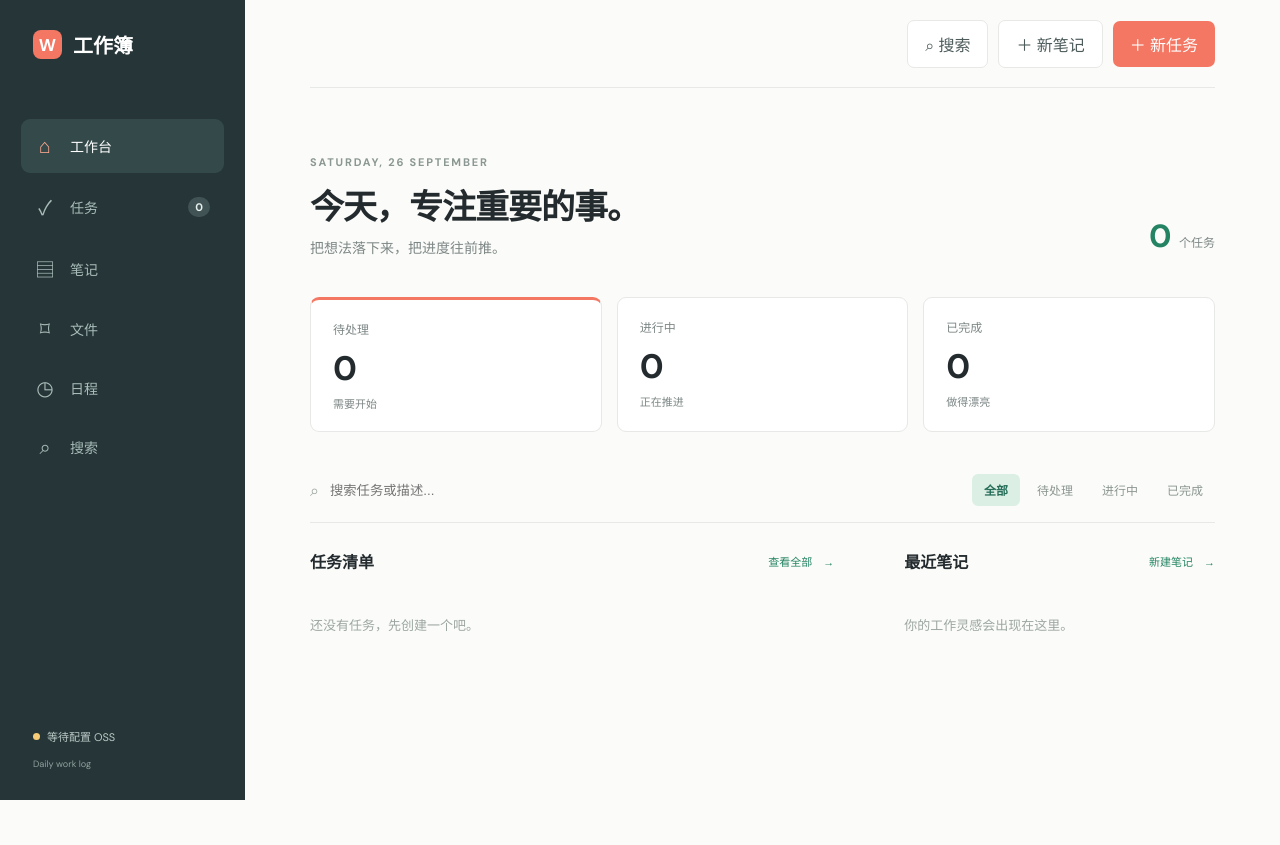
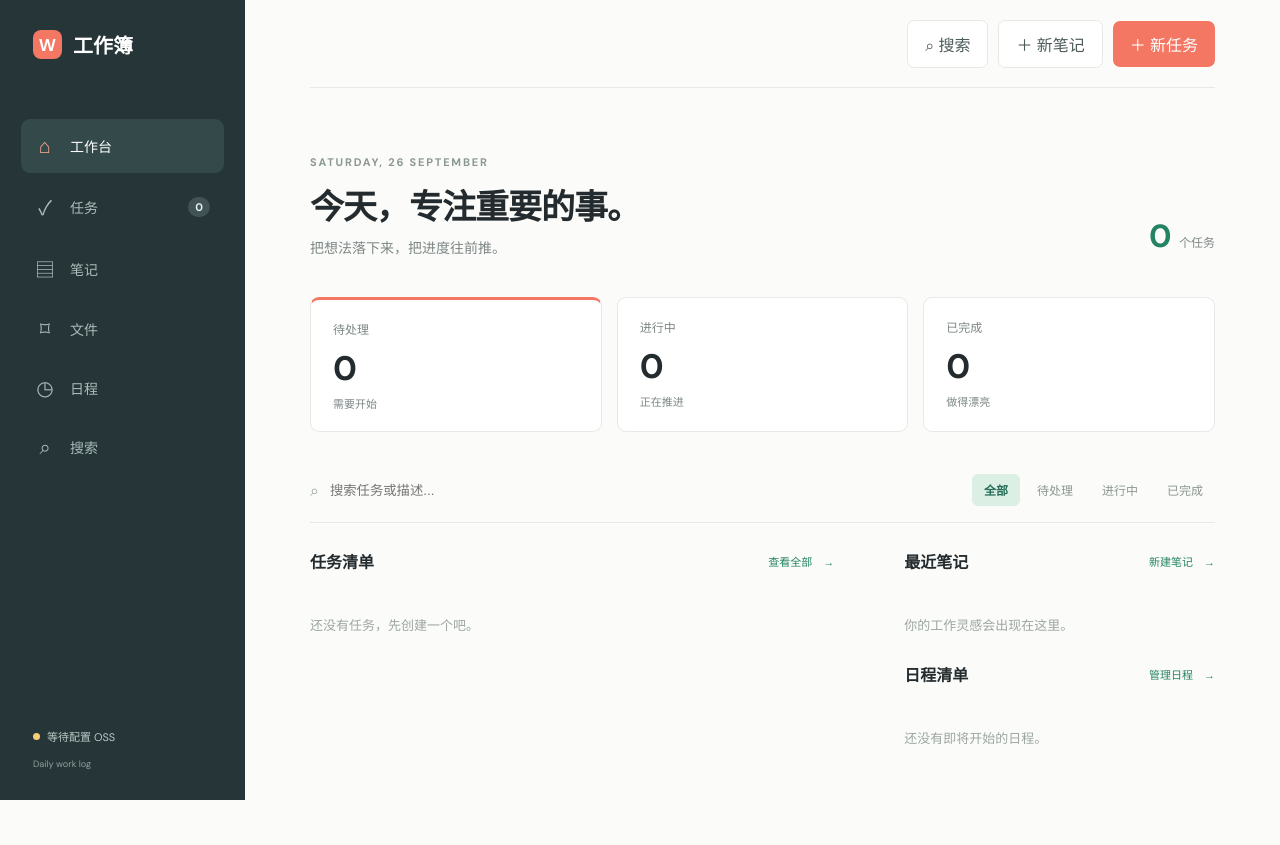
Before and after one commit to linchuzlib2/worklog, a Flask app: page / in a window 1280 px wide. Before the commit the page ends 800 px from the top, so only its background shows below. Run offline with Flask 3, Linux system fonts and the light colour scheme; some libraries are stand-ins or nearby versions.

Commit message:
Show upcoming schedules on dashboard

```diff
--- a/app.py
+++ b/app.py
@@ -231,7 +231,8 @@ def index():
         task_query = task_query.filter(or_(Task.title.ilike(f"%{query}%"), Task.description.ilike(f"%{query}%")))
     tasks = task_query.order_by(Task.created_at.desc()).all()
     notes = Note.query.order_by(Note.updated_at.desc()).limit(8).all()
-    return render_template("index.html", tasks=tasks, notes=notes, current_status=status, query=query)
+    upcoming_schedules = Schedule.query.filter(Schedule.start_at >= datetime.now()).order_by(Schedule.start_at).limit(6).all()
+    return render_template("index.html", tasks=tasks, notes=notes, upcoming_schedules=upcoming_schedules, current_status=status, query=query)
 
 
 @app.route("/schedule", methods=["GET", "POST"])
--- a/templates/index.html
+++ b/templates/index.html
@@ -4,5 +4,5 @@
 <section class="stats"><div class="stat-card accent"><span>待处理</span><strong>{{ tasks|selectattr('status', 'equalto', 'todo')|list|length }}</strong><small>需要开始</small></div><div class="stat-card"><span>进行中</span><strong>{{ tasks|selectattr('status', 'equalto', 'doing')|list|length }}</strong><small>正在推进</small></div><div class="stat-card"><span>已完成</span><strong>{{ tasks|selectattr('status', 'equalto', 'done')|list|length }}</strong><small>做得漂亮</small></div></section>
 <section class="toolbar"><form class="search" method="get"><span>⌕</span><input name="q" value="{{ query }}" placeholder="搜索任务或描述..."></form><div class="filter-pills"><a class="pill {% if not current_status %}selected{% endif %}" href="{{ url_for('index') }}">全部</a><a class="pill {% if current_status == 'todo' %}selected{% endif %}" href="{{ url_for('index', status='todo') }}">待处理</a><a class="pill {% if current_status == 'doing' %}selected{% endif %}" href="{{ url_for('index', status='doing') }}">进行中</a><a class="pill {% if current_status == 'done' %}selected{% endif %}" href="{{ url_for('index', status='done') }}">已完成</a></div></section>
 <div class="content-grid"><section><div class="section-title"><h2>任务清单</h2><a href="{{ url_for('new_task') }}">查看全部　→</a></div><div class="task-list">{% for task in tasks[:6] %}<article class="task-row"><form method="post" action="{{ url_for('update_task_status', task_id=task.id) }}"><input type="hidden" name="status" value="{{ 'done' if task.status != 'done' else 'todo' }}"><button class="check {% if task.status == 'done' %}checked{% endif %}" title="切换完成状态">{% if task.status == 'done' %}✓{% endif %}</button></form><div class="task-info"><a href="{{ url_for('task_detail', task_id=task.id) }}" class="task-name {% if task.status == 'done' %}completed{% endif %}">{{ task.title }}</a><p>{{ task.description|striptags|truncate(90) or '暂无描述' }}</p></div><span class="priority {{ task.priority }}">{{ {'high':'高优先级','medium':'普通','low':'低优先级'}[task.priority] }}</span><span class="status-label {{ task.status }}">{{ {'todo':'待处理','doing':'进行中','done':'已完成'}[task.status] }}</span></article>{% else %}<div class="empty">还没有任务，先创建一个吧。</div>{% endfor %}</div></section>
-<section id="notes"><div class="section-title"><h2>最近笔记</h2><a href="{{ url_for('new_note') }}">新建笔记　→</a></div><div class="note-list">{% for note in notes %}<a href="{{ url_for('note_detail', note_id=note.id) }}" class="note-card"><div class="note-icon">✦</div><div><h3>{{ note.title }}</h3><p>{{ note.content|striptags|truncate(100) or '空白笔记' }}</p><small>{{ note.updated_at.strftime('%Y-%m-%d %H:%M') }}{% if note.task %} · {{ note.task.title }}{% endif %}</small></div></a>{% else %}<div class="empty">你的工作灵感会出现在这里。</div>{% endfor %}</div></section></div>
+<section id="notes"><div class="section-title"><h2>最近笔记</h2><a href="{{ url_for('new_note') }}">新建笔记　→</a></div><div class="note-list">{% for note in notes %}<a href="{{ url_for('note_detail', note_id=note.id) }}" class="note-card"><div class="note-icon">✦</div><div><h3>{{ note.title }}</h3><p>{{ note.content|striptags|truncate(100) or '空白笔记' }}</p><small>{{ note.updated_at.strftime('%Y-%m-%d %H:%M') }}{% if note.task %} · {{ note.task.title }}{% endif %}</small></div></a>{% else %}<div class="empty">你的工作灵感会出现在这里。</div>{% endfor %}</div><div class="section-title schedule-list-heading"><h2>日程清单</h2><a href="{{ url_for('schedule') }}">管理日程　→</a></div><div class="schedule-list">{% for item in upcoming_schedules %}<article class="schedule-card"><time>{{ item.start_at.strftime('%m月%d日 %H:%M') }}{% if item.end_at %} - {{ item.end_at.strftime('%H:%M') }}{% endif %}</time><strong>{{ item.title }}</strong>{% if item.task %}<a href="{{ url_for('task_detail', task_id=item.task.id) }}">✓ {{ item.task.title }}</a>{% endif %}{% if item.description %}<p>{{ item.description|truncate(90) }}</p>{% endif %}</article>{% else %}<div class="empty">还没有即将开始的日程。</div>{% endfor %}</div></section></div>
 {% endblock %}
```
